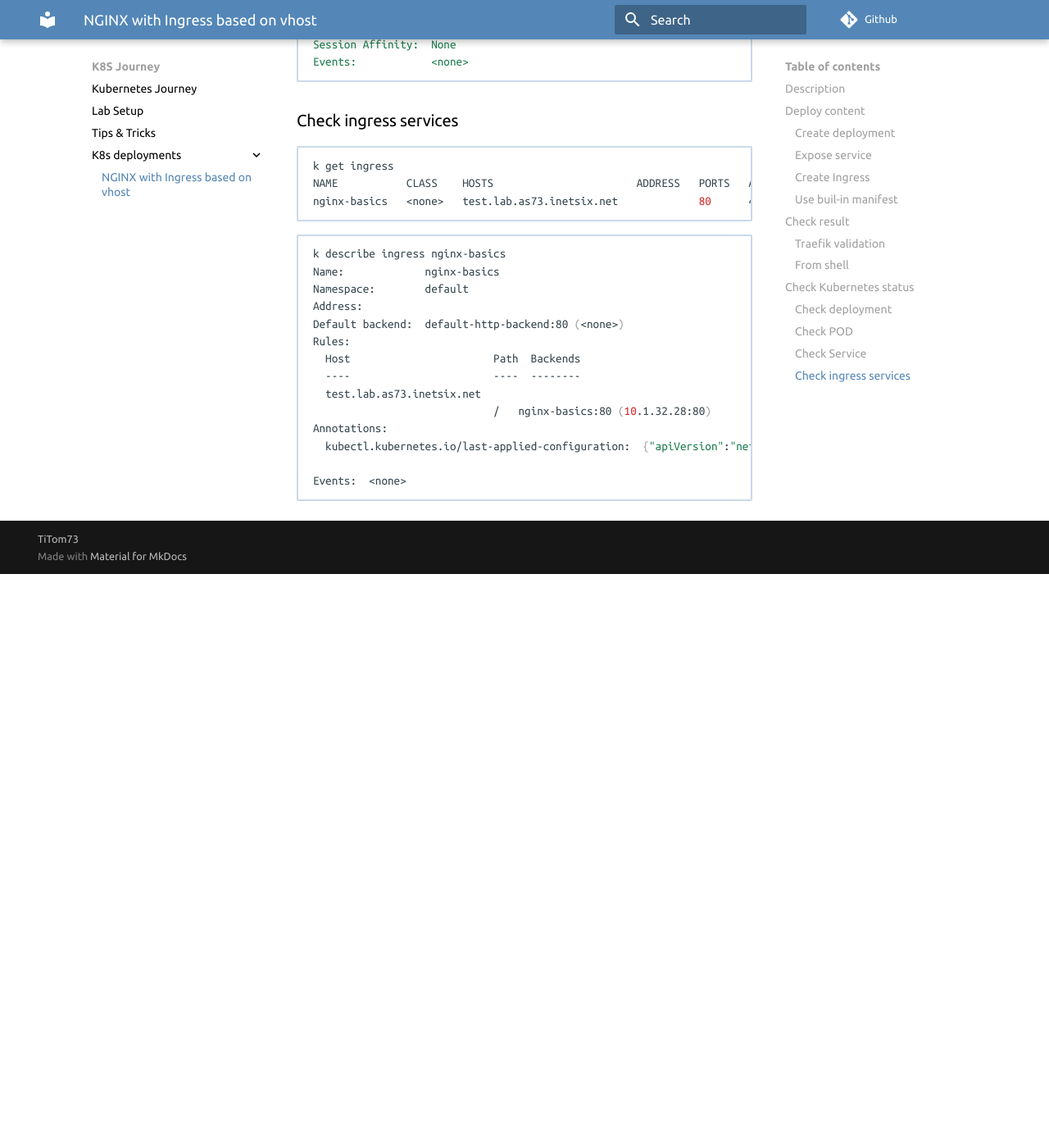
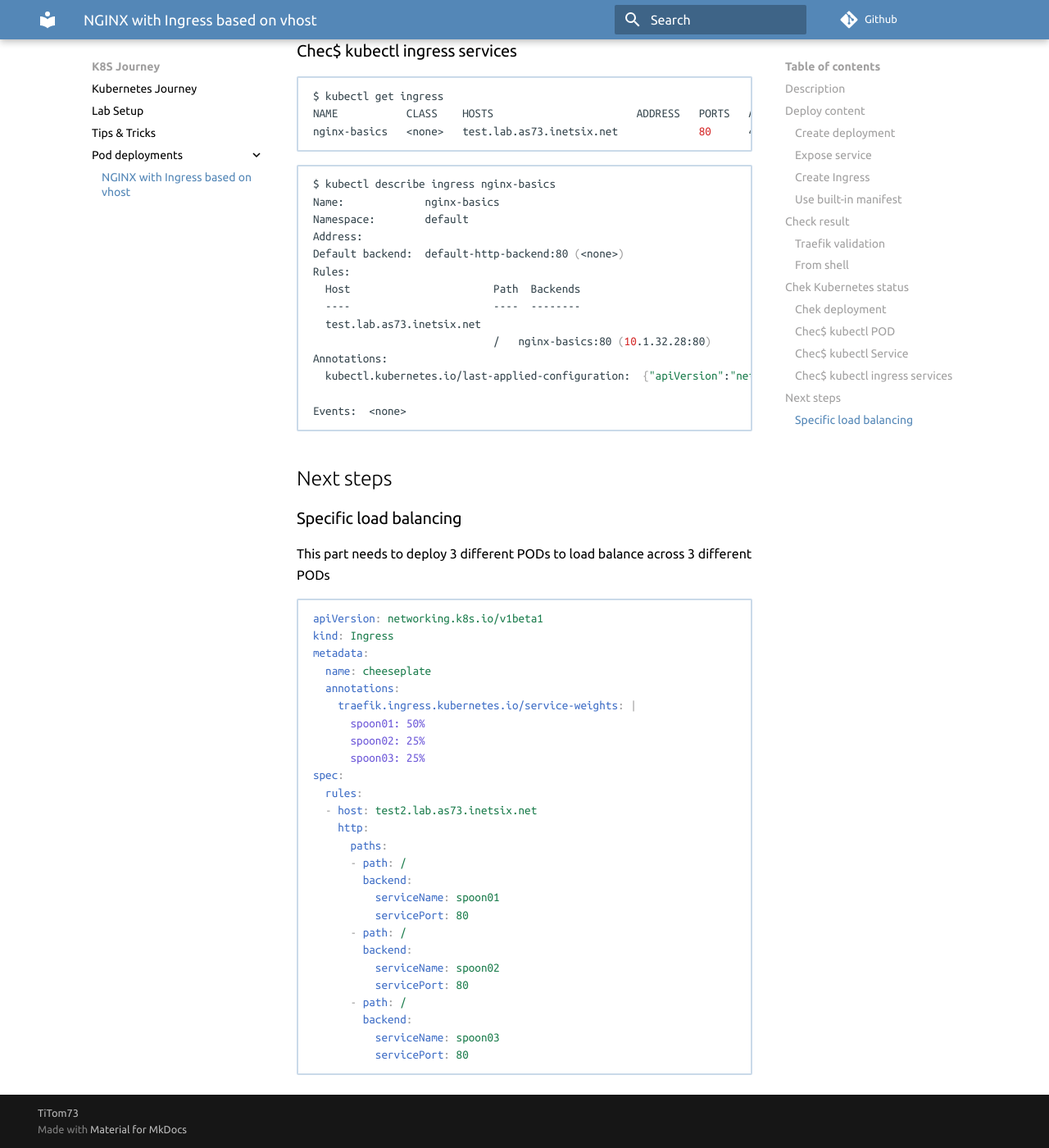
Before and after one commit to titom73/k8s-journey, an MkDocs documentation site: the page built from docs/pod-deployments/nginx-with-ingress-vhost.md, in a window 1280 px wide and 1400 px high, scrolled down 6158 px. Shown: the whole window at 82% size. Built offline with MkDocs 1.6.1 and Material for MkDocs 9.7.7, drawn with Linux system fonts in a browser that asks for light colours; comment, search, counter and statistics services are not loaded; before the commit the page ends 6858 px from its top, so only the background shows below that; some of the changed text lies outside the part shown.

Commit message:
Update tips & links

````diff
--- a/docs/K8s deployments/nginx-with-ingress-vhost.md
+++ b/docs/pod-deployments/nginx-with-ingress-vhost.md
@@ -75,7 +75,7 @@
 
 Host __MUST__ be changed according your own setup. [nip.io](https://nip.io) might provide a solution to create your host
 
-### Use buil-in manifest
+### Use built-in manifest
 
 ```shell
 $ kubectl apply -f manifest/deploy-nginx-basic.yml
@@ -88,17 +88,16 @@
 
 ### Traefik validation
 
-![traefik dashboard](medias/traefik-dashboard.png)
+![traefi$ kubectl dashboard](medias/traefik-dashboard.png)
 
 ### From shell
 
 - Shell in Kubernetes using SVC name
 
 ```shell
-k8s-journey on  master [✘+?] at ☸️  microk8s
-➜ kalpine
+$ kalpine
 If you don't see a command prompt, try pressing enter.
-/ # apk add curl
+/ # ap$ kubectl add curl
 fetch http://dl-cdn.alpinelinux.org/alpine/v3.12/main/x86_64/APKINDEX.tar.gz
 fetch http://dl-cdn.alpinelinux.org/alpine/v3.12/community/x86_64/APKINDEX.tar.gz
 (1/4) Installing ca-certificates (20191127-r4)
@@ -143,10 +139,9 @@
 Request ID: 9d2133fc127ab172cf3dfc0a95f6554d
 ```
 
+## Chek Kubernetes status
 
-## Check Kubernetes status
-
-### Check deployment
+### Chek deployment
 
 ```shell
 $ kubectl get deployments
@@ -195,7 +190,7 @@
   Normal  ScalingReplicaSet  29m   deployment-controller  Scaled down replica set nginx-basics-8c54c7598 to 1
 ```
 
-### Check POD
+### Chec$ kubectl POD
 
 ```
 $ kubectl get pod
@@ -256,10 +251,10 @@
   Normal  Started    34m   kubelet, k8s-node1  Started container nginx
 ```
 
-### Check Service
+### Chec$ kubectl Service
 
 ```shell
-k get services
+$ kubectl get services
 NAME                TYPE        CLUSTER-IP       EXTERNAL-IP   PORT(S)        AGE
 kubernetes          ClusterIP   10.152.183.1     <none>        443/TCP        144m
 nginx-basics        ClusterIP   10.152.183.49    <none>        80/TCP         38m
@@ -269,7 +264,7 @@
 Display service details
 
 ```shell
-k describe service nginx-basics
+$ kubectl describe service nginx-basics
 Name:              nginx-basics
 Namespace:         default
 Labels:            app=nginx
@@ -285,16 +280,16 @@
 Events:            <none>
 ```
 
-### Check ingress services
+### Chec$ kubectl ingress services
 
 ```shell
-k get ingress
+$ kubectl get ingress
 NAME           CLASS    HOSTS                       ADDRESS   PORTS   AGE
 nginx-basics   <none>   test.lab.as73.inetsix.net             80      40m
 ```
 
 ```shell
-k describe ingress nginx-basics
+$ kubectl describe ingress nginx-basics
 Name:             nginx-basics
 Namespace:        default
 Address:
@@ -309,3 +304,38 @@
 
 Events:  <none>
 ```
+
+## Next steps
+
+### Specific load balancing
+
+This part needs to deploy 3 different PODs to load balance across 3 different PODs
+
+```yaml
+apiVersion: networking.k8s.io/v1beta1
+kind: Ingress
+metadata:
+  name: cheeseplate
+  annotations:
+    traefik.ingress.kubernetes.io/service-weights: |
+      spoon01: 50%
+      spoon02: 25%
+      spoon03: 25%
+spec:
+  rules:
+  - host: test2.lab.as73.inetsix.net
+    http:
+      paths:
+      - path: /
+        backend:
+          serviceName: spoon01
+          servicePort: 80
+      - path: /
+        backend:
+          serviceName: spoon02
+          servicePort: 80
+      - path: /
+        backend:
+          serviceName: spoon03
+          servicePort: 80
+```
````
Also changed, not shown: other parts of docs/pod-deployments/nginx-with-ingress-vhost.md (+0 -3 lines), docs/README.md (+1 -1 lines), docs/tips.md (+67 -7 lines).
